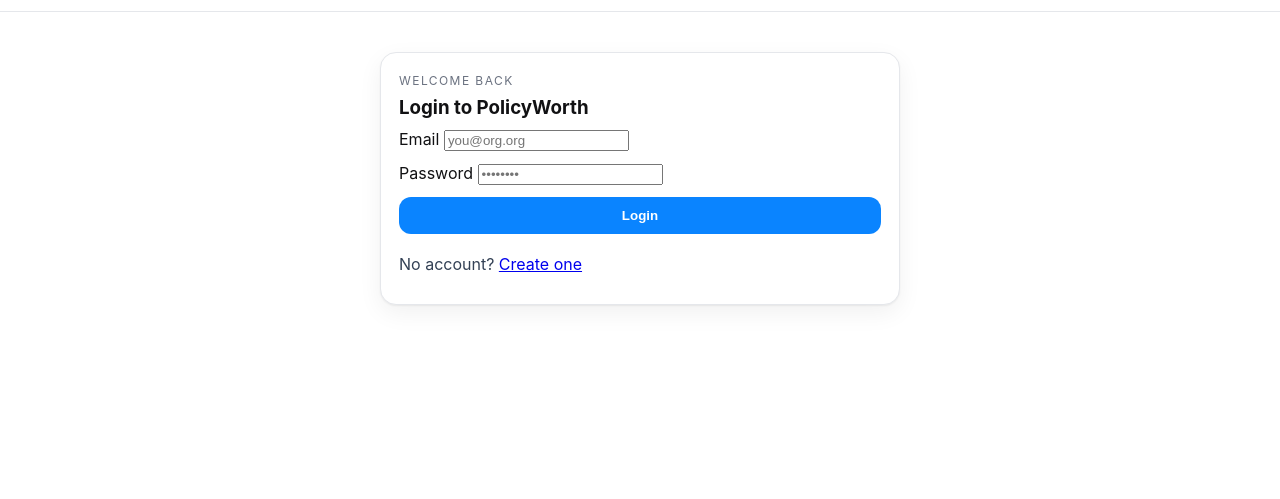
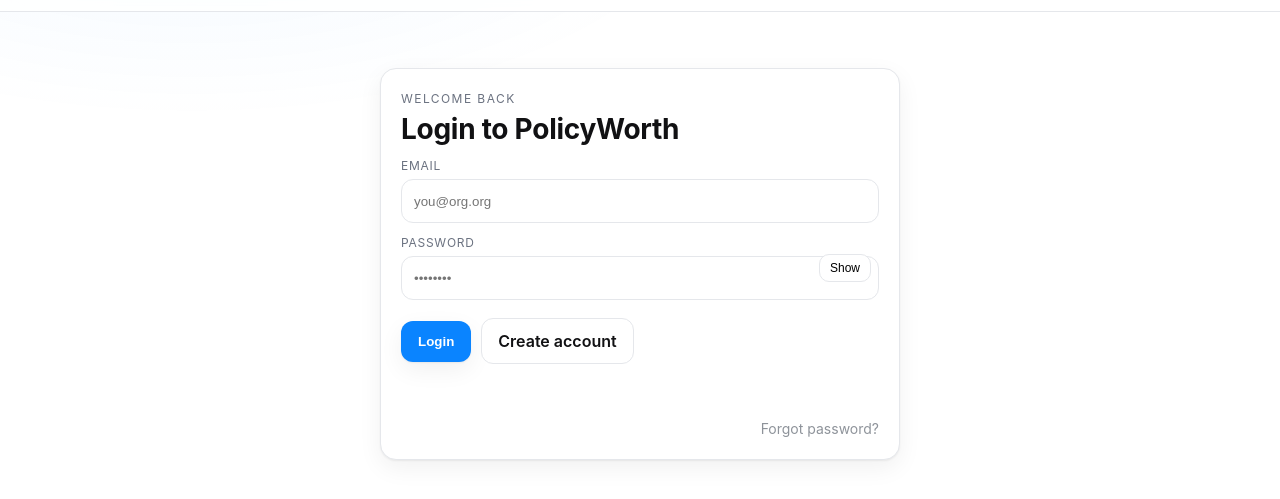
Before and after one commit to beyonddex/policyworth, a plain HTML site: page login.html in a window 1280 px wide. Shown: the part 53-552 px from the top of the page. Drawn offline with Linux system fonts and the light colour scheme; no server answers.

Commit message:
Ready for deployment

```diff
--- a/login.html
+++ b/login.html
@@ -4,13 +4,122 @@
   <meta charset="utf-8" />
   <meta name="viewport" content="width=device-width, initial-scale=1" />
   <title>Login — PolicyWorth</title>
+
+  <!-- Global theme -->
   <link rel="stylesheet" href="/css/styles.css" />
 
   <!-- Bootstrap Firebase (auth.js exports auth/db used by nav-auth + form handler) -->
   <script type="module" src="/js/auth.js"></script>
   <script type="module" src="/js/nav-auth.js"></script>
 
-  <!-- Page: wire up the login form and redirect if already signed in -->
+  <!-- Page-scoped aesthetics (minimal; matches index & register) -->
+  <style>
+    :root { --pw-line: var(--border); --pw-muted: #6b7280; }
+    body {
+      background:
+        radial-gradient(900px 420px at 15% -10%, rgba(10,132,255,.06), transparent 60%),
+        radial-gradient(800px 380px at 85% -20%, rgba(18,185,129,.08), transparent 60%),
+        var(--bg);
+    }
+    main.login-wrap {
+      display: grid;
+      place-items: start center;
+      padding: 56px 20px 80px;
+      min-height: calc(100dvh - 64px); /* minus sticky header */
+    }
+    .auth-card {
+      width: min(520px, 92vw);
+      border-radius: 16px;
+      box-shadow: var(--shadow);
+      border: 1px solid var(--pw-line);
+      background: #fff;
+      padding: 22px 20px;
+    }
+    .auth-card .eyebrow { margin-bottom: 6px; }
+    .auth-card h1 {
+      font-size: clamp(22px, 2.8vw, 28px);
+      margin: 6px 0 10px;
+      letter-spacing: -0.01em;
+    }
+    form.stack { display: grid; gap: 12px; margin-top: 12px; }
+    .field label {
+      display: block;
+      font-size: 12px;
+      letter-spacing: .06em;
+      text-transform: uppercase;
+      color: var(--pw-muted);
+      margin: 0 0 6px;
+    }
+    .input, .select {
+      width: 100%;
+      height: 44px;
+      border: 1px solid var(--pw-line);
+      border-radius: 12px;
+      padding: 10px 12px;
+      background: #fff;
+      outline: none;
+    }
+    .input:focus, .select:focus {
+      border-color: #b9d8ff;
+      box-shadow: 0 0 0 4px rgba(10,132,255,.16);
+    }
+
+    /* Password field layout + toggle button */
+    .password-wrap { position: relative; }
+    .password-wrap .input { padding-right: 74px; } /* room for button */
+    .toggle-eye{
+      position: absolute;
+      right: 8px;
+      top: 50%;
+      transform: translateY(-50%);
+      height: 28px;
+      padding: 0 10px;
+      display: inline-flex;
+      align-items: center;
+      justify-content: center;
+      border: 1px solid var(--pw-line);
+      border-radius: 10px;
+      background: #fff;
+      cursor: pointer;
+      font-size: 12px;
+      line-height: 1;
+    }
+    .toggle-eye:hover,
+    .toggle-eye:focus-visible {
+      border-color: #b9d8ff;
+      box-shadow: 0 0 0 3px rgba(10,132,255,.14);
+      outline: none;
+    }
+
+    .btn-row { display: flex; gap: 10px; align-items: center; margin-top: 6px; }
+    .btn-primary {
+      display: inline-flex; align-items: center; justify-content: center;
+      padding: 12px 16px; border-radius: 12px; border: 1px solid transparent;
+      background: var(--accent); color: #fff; font-weight: 600; cursor: pointer;
+      box-shadow: var(--shadow);
+    }
+    .btn-primary:hover { filter: brightness(.96); }
+    .btn-ghost {
+      display: inline-flex; align-items: center; justify-content: center;
+      padding: 12px 16px; border-radius: 12px; border: 1px solid var(--pw-line);
+      background: #fff; color: #111113; font-weight: 600; cursor: pointer;
+      text-decoration: none;
+    }
+    .helper {
+      color: var(--pw-muted);
+      font-size: 14px;
+      margin-top: 6px;
+      min-height: 18px; /* keep layout stable when message appears */
+    }
+    .links-row {
+      display:flex; justify-content: space-between; gap: 10px; margin-top: 8px;
+      font-size: 14px;
+    }
+    .links-row a { color: #1f2937; text-decoration: none; }
+    .links-row a:hover { text-decoration: underline; }
+  </style>
+
+  <!-- Wire up the login form and redirect if already signed in -->
   <script type="module">
     import { auth, handleLogin } from '/js/auth.js';
     import { onAuthStateChanged } from 'https://www.gstatic.com/firebasejs/10.12.2/firebase-auth.js';
@@ -18,13 +127,24 @@
     window.addEventListener('DOMContentLoaded', () => {
       const form = document.getElementById('loginForm');
       if (form) form.addEventListener('submit', handleLogin);
+
+      // Password visibility
+      const pwd = document.querySelector('input[name="password"]');
+      const eye = document.getElementById('togglePwd');
+      if (pwd && eye) {
+        eye.addEventListener('click', () => {
+          const is = pwd.getAttribute('type') === 'password';
+          pwd.setAttribute('type', is ? 'text' : 'password');
+          eye.textContent = is ? 'Hide' : 'Show';
+          pwd.focus();
+        });
+      }
     });
 
-    // If someone visits /login while already signed in, bounce them to ?next or dashboard
+    // If already signed in, bounce to ?next or dashboard
     onAuthStateChanged(auth, (user) => {
       if (user) {
         const next = new URLSearchParams(location.search).get('next') || '/dashboard.html';
-        // Use replace to avoid keeping /login in history
         location.replace(next);
       }
     });
@@ -44,28 +164,42 @@
         <!-- Admin-only -->
         <li><a class="link" data-gated data-admin-only="true" data-href="/settings.html" title="Admins only">Settings</a></li>
       </ul></nav>
-      <!-- Auth widget (avatar/login buttons handled by nav-auth.js) -->
       <div class="auth"></div>
     </div>
   </header>
 
-  <main class="container" style="padding:40px 20px">
-    <article class="card" style="max-width:520px;margin:auto">
+  <main class="login-wrap container">
+    <article class="auth-card">
       <div class="eyebrow">Welcome back</div>
-      <h3>Login to PolicyWorth</h3>
-      <form id="loginForm" class="stack" style="display:grid;gap:12px;margin-top:10px">
-        <label class="stack">
-          <span>Email</span>
-          <input name="email" type="email" required placeholder="you@org.org" />
-        </label>
-        <label class="stack">
-          <span>Password</span>
-          <input name="password" type="password" minlength="6" required placeholder="••••••••" />
-        </label>
-        <button class="btn btn--primary" type="submit">Login</button>
-        <div data-msg class="muted" style="color:#6b7280"></div>
+      <h1>Login to PolicyWorth</h1>
+
+      <form id="loginForm" class="stack" novalidate>
+        <div class="field">
+          <label for="email">Email</label>
+          <input id="email" class="input" name="email" type="email" placeholder="you@org.org" required
+                 autocomplete="email" inputmode="email" />
+        </div>
+
+        <div class="field password-wrap">
+          <label for="password">Password</label>
+          <input id="password" class="input" name="password" type="password" minlength="6" placeholder="••••••••" required
+                 autocomplete="current-password" />
+          <button type="button" id="togglePwd" class="toggle-eye" aria-label="Toggle password visibility">Show</button>
+        </div>
+
+        <div class="btn-row">
+          <button class="btn-primary" type="submit">Login</button>
+          <a class="btn-ghost" href="/register.html">Create account</a>
+        </div>
+
+        <div data-msg class="helper" role="status" aria-live="polite"></div>
+
+        <div class="links-row">
+          <span></span>
+          <!-- If you add a reset page later, point this to /reset.html -->
+          <a href="#" aria-disabled="true" tabindex="-1" style="opacity:.5; pointer-events:none;">Forgot password?</a>
+        </div>
       </form>
-      <p style="margin-top:8px">No account? <a href="/register.html">Create one</a></p>
     </article>
   </main>
 </body>
```
